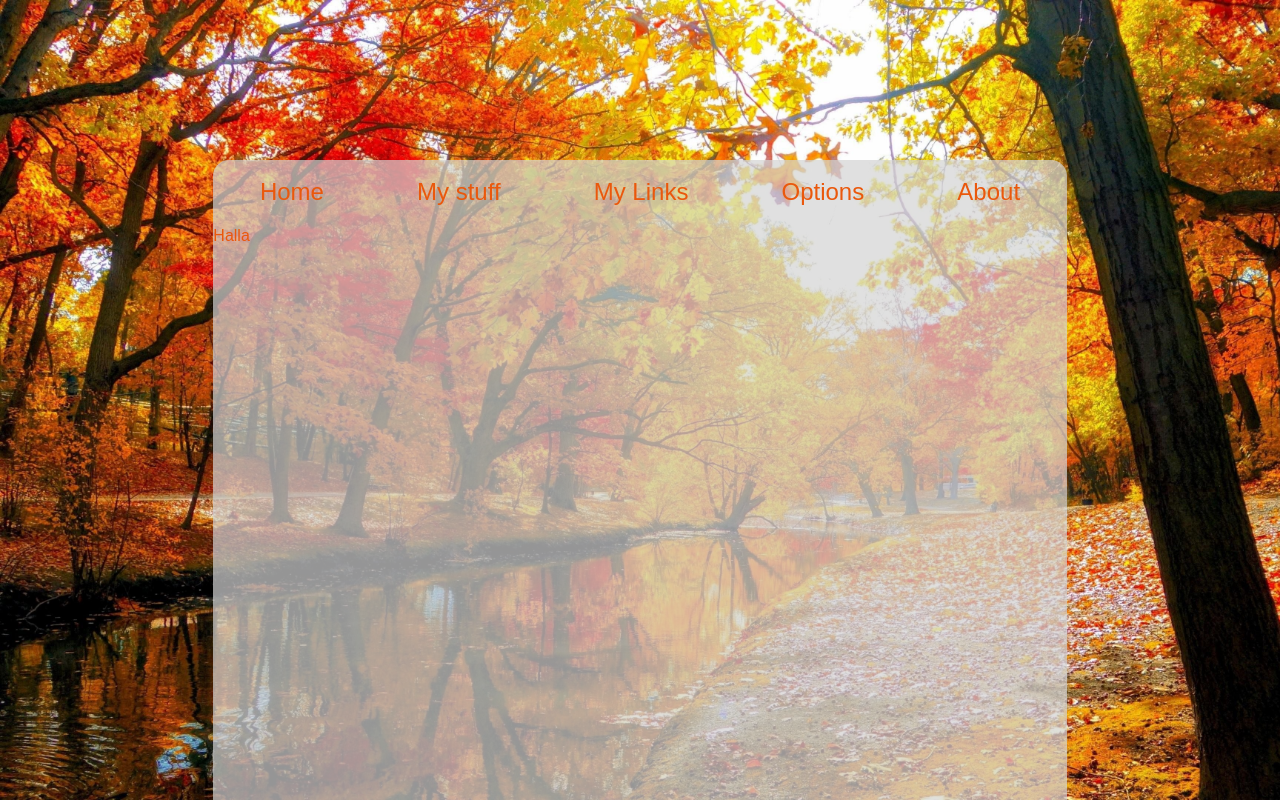
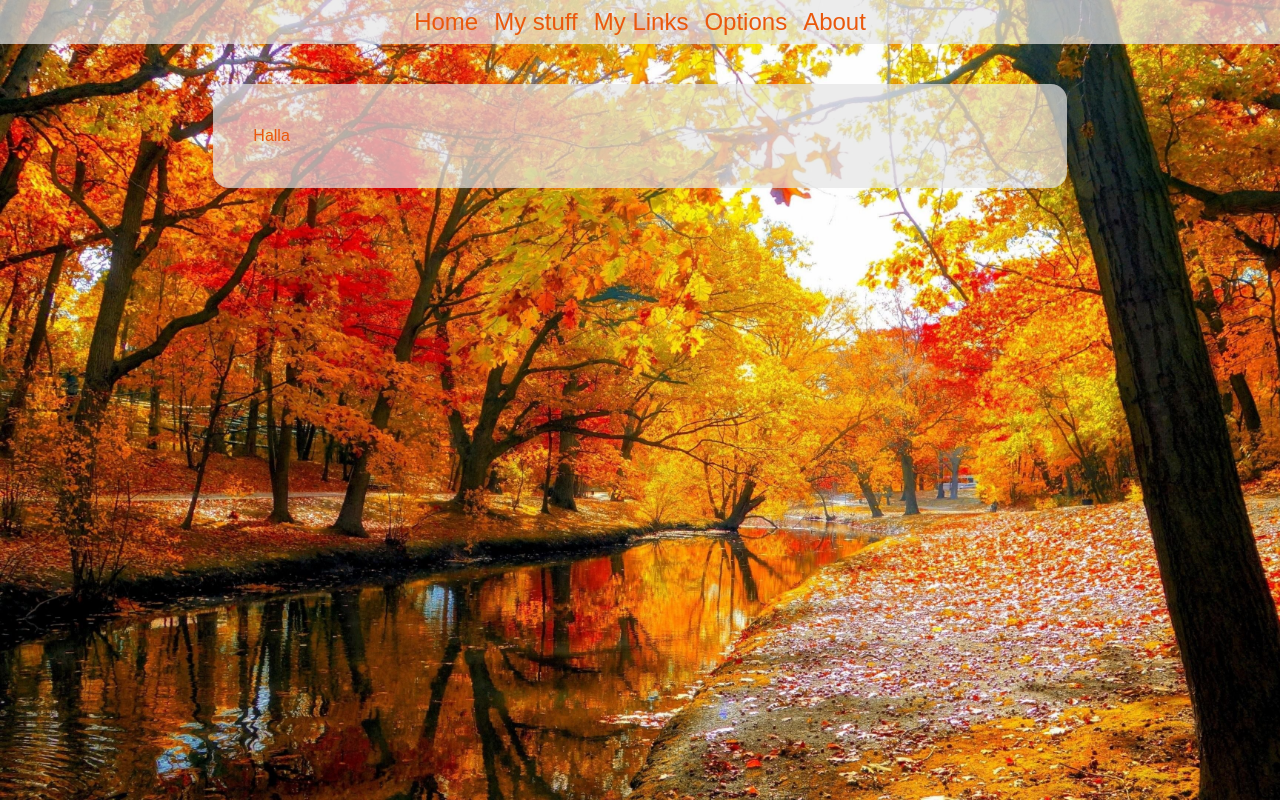
Before and after one commit to Kvernhaug/homepage, a Next.js app: page / in a window 1280 px wide. Built offline with nearby package versions, Linux system fonts and the light colour scheme.

Commit message:
feat: navbar rewamp

```diff
--- a/package.json
+++ b/package.json
@@ -9,11 +9,13 @@
     "lint": "next lint"
   },
   "dependencies": {
+    "@radix-ui/react-navigation-menu": "^1.2.1",
     "clsx": "^2.1.1",
-    "next": "14.2.9",
+    "next": "^14.2.18",
     "next-themes": "^0.4.1",
     "react": "^18",
     "react-dom": "^18",
+    "react-rain-animation": "^1.0.4",
     "tailwind-scrollbar-hide": "^1.1.7"
   },
   "devDependencies": {
--- a/src/app/layout.tsx
+++ b/src/app/layout.tsx
@@ -2,7 +2,7 @@ import type { Metadata } from "next";
 import localFont from "next/font/local";
 import "./globals.css";
 import React, { useEffect } from 'react';
-import { Navigation } from "@/components/navigation";
+import { Navigation } from "@/components/radix-navigation";
 import { Sidebar } from "@/components/sidebar";
 
 const geistSans = localFont({
@@ -46,13 +46,13 @@ export default function RootLayout({
     <html lang="en" season-theme={getSeasonalTheme()} suppressHydrationWarning>
       <body>
         <div className="flex items-center flex-col bg-cover w-screen h-screen">
-          <div className="flex w-1/2 h-1/5"></div>
+          <nav className="flex bg-neutral-200 bg-opacity-70 h-11">
+            <Navigation />
+          </nav>
           <div // Center transparent banner
-            className="flex flex-col bg-neutral-300 bg-opacity-70 w-2/3 h-4/5 rounded-t-2xl"
+            className="flex flex-col bg-neutral-200 bg-opacity-70 m-10 p-10 w-2/3 rounded-2xl"
           >
-            <nav className="">
-              <Navigation />
-            </nav>
+
             <main className="flex flex-row overflow-auto scrollbar">
               <div className="flex-1">
                 {children}
--- /dev/null
+++ b/src/components/radix-navigation.tsx
@@ -0,0 +1,75 @@
+"use client";
+import { getTheme } from "@/utils/helpers";
+import SnowEffect from "@/utils/snow";
+import { useRouter } from "next/navigation";
+import { useEffect, useState } from "react";
+import * as NavigationMenu from "@radix-ui/react-navigation-menu";
+
+export function Navigation() {
+    const [theme, setTheme] = useState<string | null>(getTheme());
+
+    // Update theme state when the theme changes
+    useEffect(() => {
+        const updateTheme = () => {
+        const currentTheme = getTheme();
+        setTheme(currentTheme);
+        };
+
+        // Listen for theme changes
+        window.addEventListener('themeChange', updateTheme);
+
+        // Cleanup event listener
+        return () => window.removeEventListener('themeChange', updateTheme);
+    }, []);
+
+    return (
+        <NavigationMenu.Root className="flex flex-row text-2xl justify-center m-auto w-screen">
+            {theme === 'winter' && <SnowEffect />}
+            <NavigationMenu.List className="flex">
+
+                <NavigationMenu.Item>
+                    <NavItem name="Home" dist="/" />
+                </NavigationMenu.Item>
+
+                <NavigationMenu.Item>
+                    <NavItem name="My stuff" dist="myStuff" />
+                </NavigationMenu.Item>
+
+                <NavigationMenu.Item>
+                    <NavItem name="My Links" dist="mylinks" />
+                </NavigationMenu.Item>
+
+                <NavigationMenu.Item>
+                    <NavItem name="Options" dist="options" />
+                </NavigationMenu.Item>
+
+                <NavigationMenu.Item>
+                    <NavItem name="About" dist="about" />
+                </NavigationMenu.Item>
+
+            </NavigationMenu.List>
+
+        </NavigationMenu.Root>
+    )
+};
+
+type NavItemsProps = {
+    name: string;
+    dist?: string;
+  };
+  function NavItem({ name, dist }: NavItemsProps) {
+    const router = useRouter();
+    function handleClick() {
+      router.push(dist ?? "");
+    }
+    const theme = getTheme();
+
+    return (
+      <a
+        onClick={handleClick}
+        className="text-season p-2 hover:animate-bounce hover:animate-recoloring cursor-pointer"
+      >
+        {name}
+      </a>
+    );
+  }
```
Also changed, not shown: 1 other file (tests, documents, lock files or other folders).
